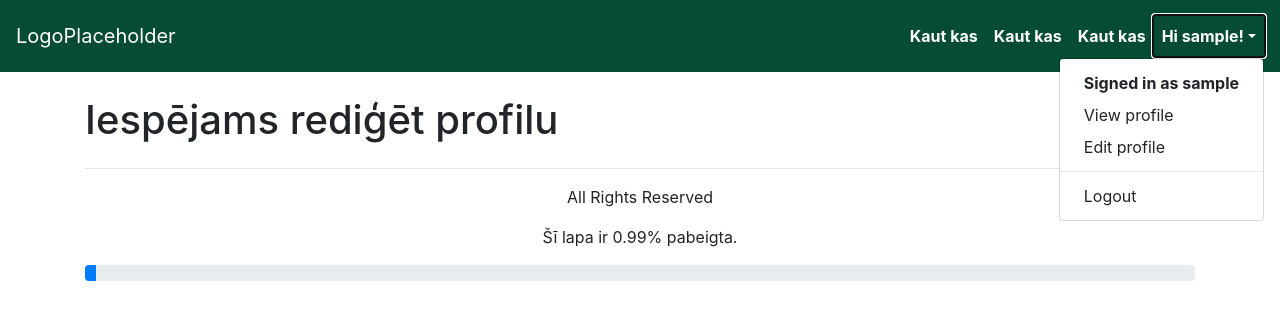
After one commit to dnamsons/hiking-app-django, a Django app: page /user/edit/ in a window 1280 px wide, after a click that opens the changed part. The commit adds this page. Shown: the top 320 px of the page. Run offline with Django 3.2, Linux system fonts and the light colour scheme; the visitor is signed in with stand-in values (Sample User, id 1); some libraries are stand-ins or nearby versions.

Commit message:
Added base for "edit profile"

```diff
--- a/templates/base.html
+++ b/templates/base.html
@@ -37,6 +37,7 @@
             <div class="dropdown-menu dropdown-menu-right" aria-labelledby="navbarDropdown">
               <a class="dropdown-item"><b>Signed in as {{ user.username }}</b></a>
               <a class="dropdown-item" href="{% url 'profile' user_id=user.id %}">View profile</a>
+              <a class="dropdown-item" href="{% url 'edit_profile' %}">Edit profile</a>
               <div class="dropdown-divider"></div>
               <a class="dropdown-item" href="{% url 'logout' %}">Logout</a>
             </div>
@@ -58,10 +59,10 @@
 
     <footer>
       <hr>
-      <p class="text-center">bobis & jimkijs co, All Right$ Re$erved</p>
-      <p class="text-center">Šī lapa ir 3.14% pabeigta.</p>
+      <p class="text-center">All Rights Reserved</p>
+      <p class="text-center">Šī lapa ir 0.99% pabeigta.</p>
       <div class="progress">
-          <div class="progress-bar" role="progressbar"  style="width: 3.14%" aria-valuenow="3.14" aria-valuemin="0" aria-valuemax="100"></div>
+          <div class="progress-bar" role="progressbar"  style="width: 0.99%" aria-valuenow="0.99" aria-valuemin="0" aria-valuemax="100"></div>
       </div>
     </footer>
 
--- /dev/null
+++ b/templates/user/edit_profile.html
@@ -0,0 +1,11 @@
+{% extends 'base.html' %}
+
+{% block title %}Edit profile{% endblock %}
+
+{% block content %}
+<div class="row">
+  <div class="col-12">
+    <h1>Iespējams rediģēt profilu</h1>
+  </div>
+</div>
+{% endblock %}
--- a/templates/user/profile.html
+++ b/templates/user/profile.html
@@ -1,6 +1,6 @@
 {% extends 'base.html' %}
 
-{% block title %}Profile{% endblock %}
+{% block title %}{{ requested_user.username }}{% endblock %}
 
 {% block content %}
 
@@ -27,7 +27,7 @@
         </p>
         <hr>
         <h4>Posts:</h4>
-        <p>Zile lohs haha lol</p>
+        <p>My first post here</p>
 
     </div>
     <div class="col-md-4">
--- a/user/urls.py
+++ b/user/urls.py
@@ -3,4 +3,5 @@ from . import views
 
 urlpatterns = [
     url(r'^(?P<user_id>\d+)/$', views.profile, name='profile'),
+    url(r'^edit/$', views.edit_profile, name='edit_profile'),
 ]
--- a/user/views.py
+++ b/user/views.py
@@ -24,8 +24,15 @@ def profile(request, user_id):
         age = calculate_age(requested_user.userprofile.birthdate)
     else:
         age = None
-    #current_user = request.user
-    #truefalse = user_id == current_user.id # Checks whether logged in user is accesing his page
 
     args = {'requested_user': requested_user, 'name': name, 'age': age}
     return render(request, 'user/profile.html', args)
+
+def edit_profile(request):
+    if request.user.is_anonymous:
+        alert_message = 'You must be logged in to edit your profile!'
+        alert_type = 'danger'
+        args = {'alert_message': alert_message, 'alert_type': alert_type}
+        return render(request, 'alert_page.html', args)
+
+    return render(request, 'user/edit_profile.html')
```
Also changed, not shown: templates/alert_page.html (added, +30 -0 lines).
